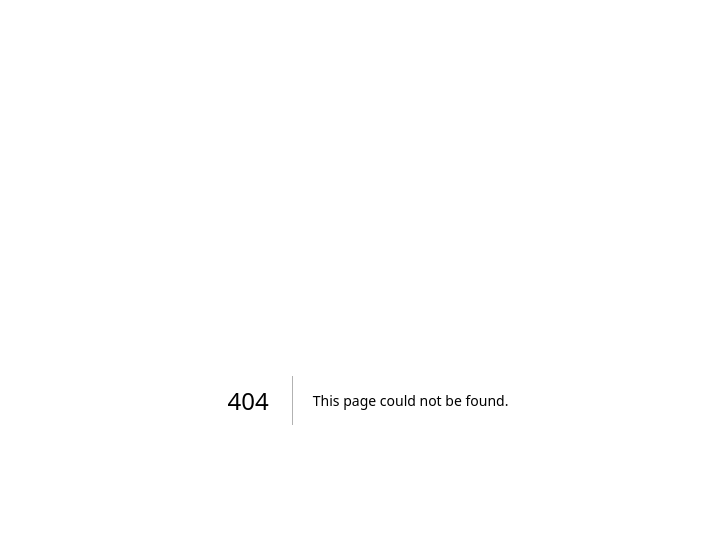
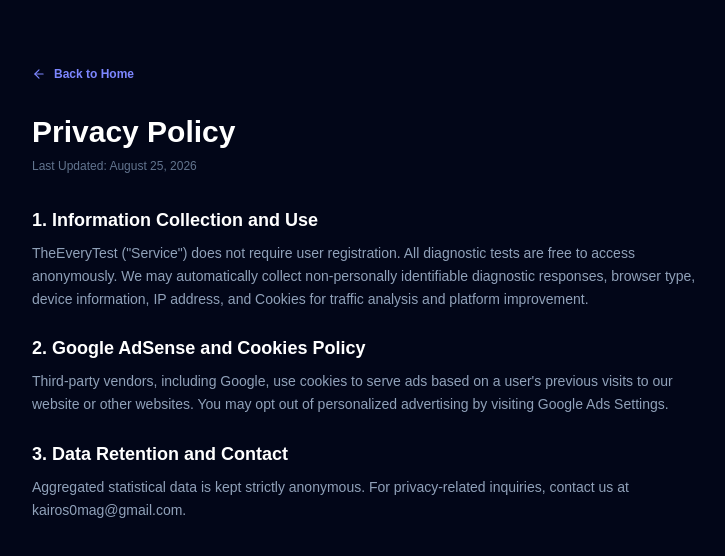
Before and after one commit to kairos0mag/theeverytest, a Next.js app: page /en/privacy in a window 1280 px wide. Before the commit this address had no page. Shown: the top 556 px of the page, without its empty margins (272-997 px from the left). Built offline with nearby package versions, Linux system fonts and the light colour scheme.

Commit message:
feat: full i18n support for legal pages and localized test routing

```diff
--- a/app/[lang]/page.tsx
+++ b/app/[lang]/page.tsx
@@ -70,7 +70,7 @@ export default async function LangPage({ params }: { params: Promise<{ lang: str
             {tests.map((test) => (
               <Link
                 key={test.slug}
-                href={`/tests/${test.slug}`}
+                href={`/${lang}/tests/${test.slug}`}
                 className="group relative bg-slate-900/60 hover:bg-slate-900 border border-slate-800 hover:border-indigo-500/50 rounded-3xl p-6 transition-all duration-200 hover:-translate-y-1 hover:shadow-xl hover:shadow-indigo-500/5 flex flex-col justify-between"
               >
                 <div>
@@ -109,10 +109,10 @@ export default async function LangPage({ params }: { params: Promise<{ lang: str
         <div className="max-w-4xl mx-auto px-4 flex flex-col sm:flex-row items-center justify-between gap-4">
           <p>© 2026 TheEveryTest. All rights reserved.</p>
           <div className="flex gap-4 text-slate-500">
-            <Link href="/privacy" className="hover:text-slate-300 transition">
+            <Link href={`/${lang}/privacy`} className="hover:text-slate-300 transition">
               {lang === 'en' ? 'Privacy Policy' : '개인정보처리방침'}
             </Link>
-            <Link href="/terms" className="hover:text-slate-300 transition">
+            <Link href={`/${lang}/terms`} className="hover:text-slate-300 transition">
               {lang === 'en' ? 'Terms of Service' : '이용약관'}
             </Link>
           </div>
--- /dev/null
+++ b/app/[lang]/privacy/page.tsx
@@ -0,0 +1,66 @@
+import Link from 'next/link';
+import { ArrowLeft } from 'lucide-react';
+
+export default async function PrivacyPage({ params }: { params: Promise<{ lang: string }> }) {
+  const { lang } = await params;
+  const isEn = lang === 'en';
+
+  return (
+    <main className="min-h-screen bg-slate-950 text-slate-300 py-16 px-4 selection:bg-indigo-500 selection:text-white">
+      <div className="max-w-2xl mx-auto">
+        <Link href={`/${lang}`} className="inline-flex items-center gap-2 text-xs font-semibold text-indigo-400 hover:text-indigo-300 mb-8 transition">
+          <ArrowLeft size={14} /> {isEn ? 'Back to Home' : '메인으로 돌아가기'}
+        </Link>
+
+        <h1 className="text-3xl font-black text-white mb-2">{isEn ? 'Privacy Policy' : '개인정보처리방침'}</h1>
+        <p className="text-xs text-slate-500 mb-8">{isEn ? 'Last Updated: August 25, 2026' : '최종 개정일: 2026년 8월 25일'}</p>
+
+        {isEn ? (
+          <div className="space-y-6 text-sm leading-relaxed text-slate-300">
+            <section>
+              <h2 className="text-lg font-bold text-white mb-2">1. Information Collection and Use</h2>
+              <p className="text-slate-400">
+                TheEveryTest (&quot;Service&quot;) does not require user registration. All diagnostic tests are free to access anonymously.
+                We may automatically collect non-personally identifiable diagnostic responses, browser type, device information, IP address, and Cookies for traffic analysis and platform improvement.
+              </p>
+            </section>
+            <section>
+              <h2 className="text-lg font-bold text-white mb-2">2. Google AdSense and Cookies Policy</h2>
+              <p className="text-slate-400">
+                Third-party vendors, including Google, use cookies to serve ads based on a user&apos;s previous visits to our website or other websites.
+                You may opt out of personalized advertising by visiting Google Ads Settings.
+              </p>
+            </section>
+            <section>
+              <h2 className="text-lg font-bold text-white mb-2">3. Data Retention and Contact</h2>
+              <p className="text-slate-400">
+                Aggregated statistical data is kept strictly anonymous. For privacy-related inquiries, contact us at kairos0mag@gmail.com.
+              </p>
+            </section>
+          </div>
+        ) : (
+          <div className="space-y-6 text-sm leading-relaxed text-slate-300">
+            <section>
+              <h2 className="text-lg font-bold text-white mb-2">1. 개인정보 수집 항목 및 목적</h2>
+              <p className="text-slate-400">
+                TheEveryTest는 별도의 회원가입 없이 익명으로 테스트를 제공합니다. 서비스 품질 향상 및 통계 집계를 위해 비식별 응답 데이터, 접속 환경 정보, 쿠키(Cookie)가 자동 수집될 수 있습니다.
+              </p>
+            </section>
+            <section>
+              <h2 className="text-lg font-bold text-white mb-2">2. 구글 광고 및 쿠키 정책</h2>
+              <p className="text-slate-400">
+                본 서비스는 구글 애드센스(Google AdSense) 광고를 게재합니다. 제3자 사업자인 Google은 쿠키를 활용하여 맞춤형 광고를 제공하며, 브라우저 설정을 통해 쿠키 수집을 거부할 수 있습니다.
+              </p>
+            </section>
+            <section>
+              <h2 className="text-lg font-bold text-white mb-2">3. 문의처</h2>
+              <p className="text-slate-400">
+                개인정보 관련 문의: kairos0mag@gmail.com
+              </p>
+            </section>
+          </div>
+        )}
+      </div>
+    </main>
+  );
+}
--- /dev/null
+++ b/app/[lang]/terms/page.tsx
@@ -0,0 +1,53 @@
+import Link from 'next/link';
+import { ArrowLeft } from 'lucide-react';
+
+export default async function TermsPage({ params }: { params: Promise<{ lang: string }> }) {
+  const { lang } = await params;
+  const isEn = lang === 'en';
+
+  return (
+    <main className="min-h-screen bg-slate-950 text-slate-300 py-16 px-4 selection:bg-indigo-500 selection:text-white">
+      <div className="max-w-2xl mx-auto">
+        <Link href={`/${lang}`} className="inline-flex items-center gap-2 text-xs font-semibold text-indigo-400 hover:text-indigo-300 mb-8 transition">
+          <ArrowLeft size={14} /> {isEn ? 'Back to Home' : '메인으로 돌아가기'}
+        </Link>
+
+        <h1 className="text-3xl font-black text-white mb-2">{isEn ? 'Terms of Service' : '서비스 이용약관'}</h1>
+        <p className="text-xs text-slate-500 mb-8">{isEn ? 'Last Updated: August 25, 2026' : '최종 개정일: 2026년 8월 25일'}</p>
+
+        {isEn ? (
+          <div className="space-y-6 text-sm leading-relaxed text-slate-300">
+            <section>
+              <h2 className="text-lg font-bold text-white mb-2">1. Nature of Service & Disclaimer</h2>
+              <p className="text-slate-400">
+                All AI diagnostics and personality assessments provided on TheEveryTest are for informational and entertainment purposes only.
+                They should not be construed as clinical diagnoses, financial advice, or official career directives.
+              </p>
+            </section>
+            <section>
+              <h2 className="text-lg font-bold text-white mb-2">2. Intellectual Property</h2>
+              <p className="text-slate-400">
+                All question algorithms, UI designs, and content are intellectual property of TheEveryTest. Unlicensed automated scraping or commercial redistribution is strictly prohibited.
+              </p>
+            </section>
+          </div>
+        ) : (
+          <div className="space-y-6 text-sm leading-relaxed text-slate-300">
+            <section>
+              <h2 className="text-lg font-bold text-white mb-2">1. 서비스 성격 및 면책 조항</h2>
+              <p className="text-slate-400">
+                TheEveryTest의 모든 진단 결과는 참고 및 오락 목적으로 제공됩니다. 전문적인 의료 진단, 재무 자문, 법적 의사결정의 직접 근거로 사용될 수 없습니다.
+              </p>
+            </section>
+            <section>
+              <h2 className="text-lg font-bold text-white mb-2">2. 지식재산권</h2>
+              <p className="text-slate-400">
+                자체 제작된 진단 문항과 UI 디자인의 권리는 TheEveryTest에 있으며, 무단 크롤링 및 상업적 복제를 금합니다.
+              </p>
+            </section>
+          </div>
+        )}
+      </div>
+    </main>
+  );
+}
--- /dev/null
+++ b/app/[lang]/tests/[slug]/page.tsx
@@ -0,0 +1,72 @@
+import { testRegistry } from '@/config/tests';
+import { TestRunner } from '@/components/engine/TestRunner';
+import { notFound } from 'next/navigation';
+import Link from 'next/link';
+import { Sparkles, ArrowLeft } from 'lucide-react';
+
+export default async function LocalizedTestPage({
+  params,
+}: {
+  params: Promise<{ lang: string; slug: string }>;
+}) {
+  const { lang, slug } = await params;
+  const isEn = lang === 'en';
+  const config = testRegistry[slug];
+  if (!config) return notFound();
+
+  return (
+    <main className="min-h-screen bg-slate-950 text-white selection:bg-indigo-500 flex flex-col justify-between">
+      <div>
+        {/* 헤더 */}
+        <header className="border-b border-slate-900 sticky top-0 bg-slate-950/80 backdrop-blur-md z-50">
+          <div className="max-w-4xl mx-auto px-4 h-16 flex items-center justify-between">
+            <Link href={`/${lang}`} className="flex items-center gap-2 font-black text-xl tracking-tight text-indigo-400">
+              <Sparkles className="w-5 h-5" />
+              <span>TheEveryTest</span>
+            </Link>
+            <Link
+              href={`/${lang}`}
+              className="inline-flex items-center gap-1.5 text-xs text-slate-400 hover:text-white transition"
+            >
+              <ArrowLeft size={14} /> {isEn ? 'Home' : '홈으로'}
+            </Link>
+          </div>
+        </header>
+
+        <div className="py-12 px-4 flex flex-col items-center justify-center">
+          <div className="text-center mb-8 max-w-md w-full">
+            <span className="text-xs text-indigo-400 font-bold uppercase tracking-wider">
+              {config.category}
+            </span>
+            <h1 className="text-3xl font-black mt-1 mb-2">
+              {isEn && slug === 'career-power'
+                ? 'AI Workplace Combat & Burnout Test'
+                : config.title}
+            </h1>
+            <p className="text-slate-400 text-sm">
+              {isEn && slug === 'career-power'
+                ? 'Analyze your 10 workplace survival personas with 20 questions.'
+                : config.description}
+            </p>
+          </div>
+
+          <TestRunner config={config} />
+        </div>
+      </div>
+
+      <footer className="border-t border-slate-900 bg-slate-950 py-8 text-center text-xs text-slate-600">
+        <div className="max-w-4xl mx-auto px-4 flex flex-col sm:flex-row items-center justify-between gap-4">
+          <p>© 2026 TheEveryTest. All rights reserved.</p>
+          <div className="flex gap-4 text-slate-500">
+            <Link href={`/${lang}/privacy`} className="hover:text-slate-300 transition">
+              {isEn ? 'Privacy Policy' : '개인정보처리방침'}
+            </Link>
+            <Link href={`/${lang}/terms`} className="hover:text-slate-300 transition">
+              {isEn ? 'Terms of Service' : '이용약관'}
+            </Link>
+          </div>
+        </div>
+      </footer>
+    </main>
+  );
+}
```
